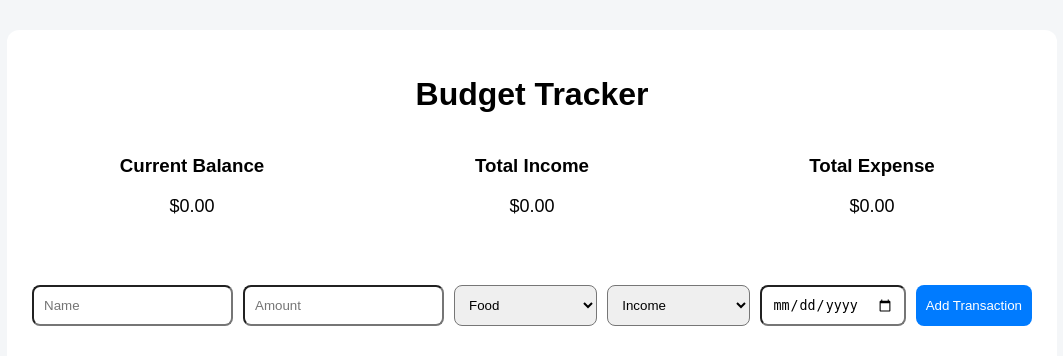
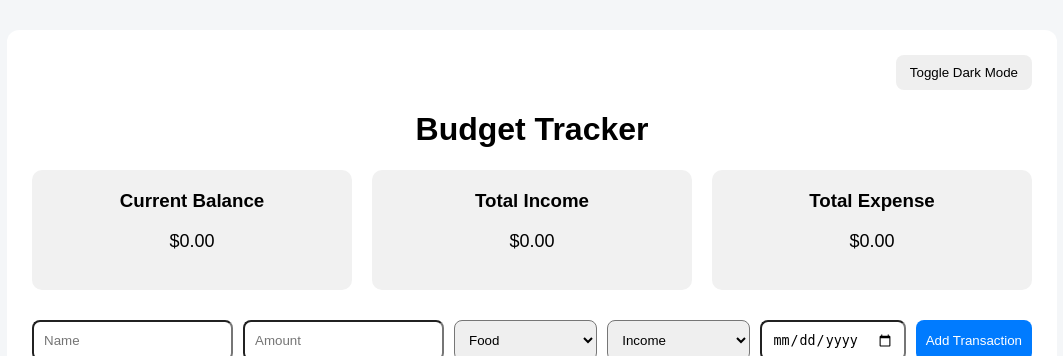
Before and after one commit to D0ct0rg/budget-tracker-flask, a Flask app: page / in a window 1280 px wide. Shown: the top 356 px of the page, without its empty margins (108-1171 px from the left). Run offline with Flask 3, Linux system fonts and the light colour scheme; data that the repository does not hold is empty.

Commit message:
Implement local storage dark mode

```diff
--- /dev/null
+++ b/static/script.js
@@ -0,0 +1,17 @@
+const darkModeButton = document.getElementById('dark-mode-toggle');
+
+if (localStorage.getItem('darkMode') === 'enabled') {
+    document.body.classList.add('dark-mode');
+}
+
+if (darkModeButton) {
+    darkModeButton.addEventListener('click', function () {
+        document.body.classList.toggle('dark-mode');
+
+        if (document.body.classList.contains('dark-mode')) {
+            localStorage.setItem('darkMode', 'enabled');
+        } else {
+            localStorage.setItem('darkMode', 'disabled');
+        }
+    });
+}
--- a/static/style.css
+++ b/static/style.css
@@ -28,6 +28,7 @@ p {
 }
 
 .stat-card {
+    background-color: #f1f1f1;
     flex: 1;
     gap: 20px;
     padding: 20px;
@@ -119,3 +120,40 @@ tr:hover {
     border-radius: 20px;
     font-weight: bold;
 }
+
+.dark-mode {
+    background-color: #121212;
+    color: white;
+}
+
+.dark-mode .container {
+    background-color: #1e1e1e;
+}
+
+.dark-mode .stat-card {
+    background-color: #2d2d2d;
+}
+
+.dark-mode input,
+.dark-mode select {
+    background-color: #333;
+    color: white;
+    border: 1px solid #555;
+}
+
+#dark-mode-toggle {
+    padding: 10px 14px;
+    border-radius: 8px;
+    border: none;
+    cursor: pointer;
+}
+
+.dark-mode tr:hover {
+    background-color: #2a2a2a;
+}
+
+.top-controls {
+    display: flex;
+    justify-content: flex-end;
+    margin-bottom: 20px;
+}
--- a/templates/index.html
+++ b/templates/index.html
@@ -4,10 +4,14 @@
 <head>
     <title>Budget Tracker</title>
     <link rel="stylesheet" href="{{ url_for('static', filename='style.css') }}">
+
 </head>
 
 <body>
     <div class="container">
+        <div class="top-controls">
+            <button id="dark-mode-toggle">Toggle Dark Mode</button>
+        </div>
         <h1>Budget Tracker</h1>
         <div class="stats-container">
             <div class="stat-card">
@@ -85,6 +89,7 @@
             </tbody>
         </table>
     </div>
+    <script src="{{ url_for('static', filename='script.js')}}"></script>
 </body>
 
 </html>
```
Also changed, not shown: templates/edit.html (+8 -3 lines).
